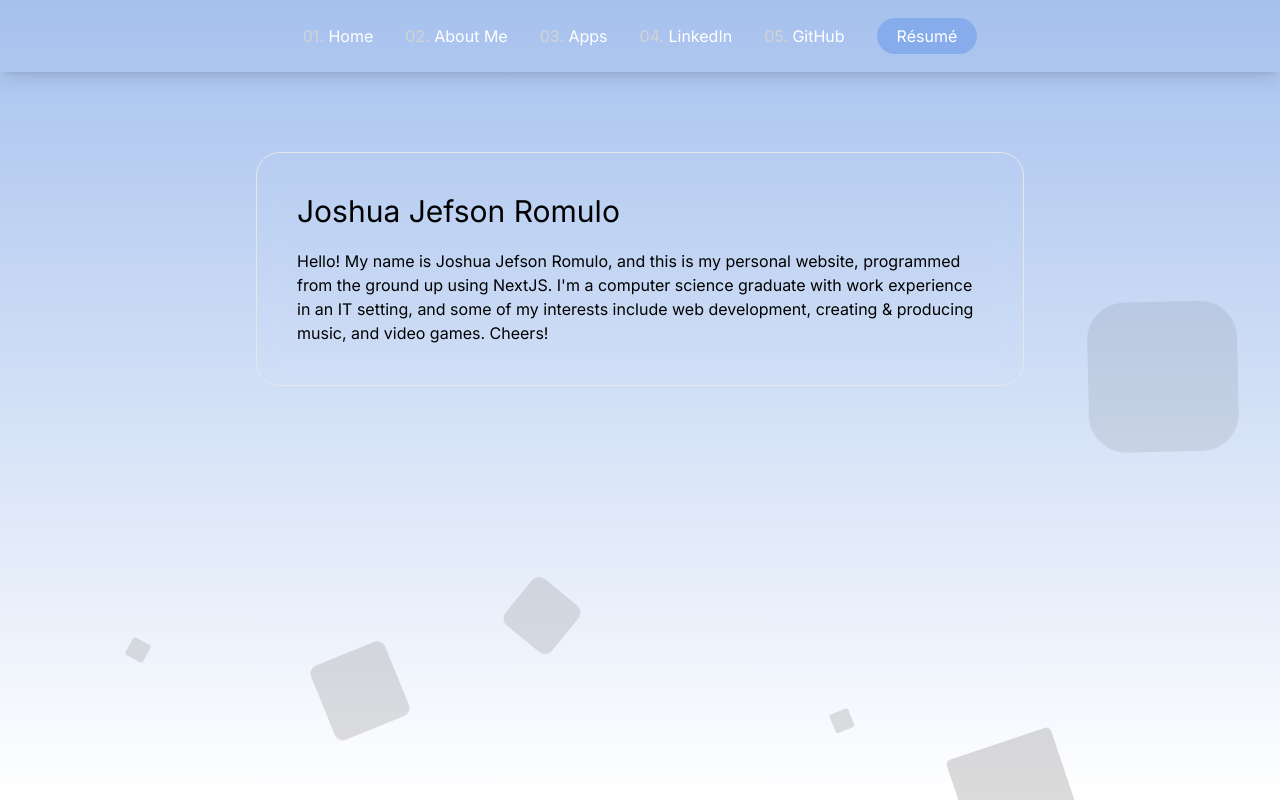
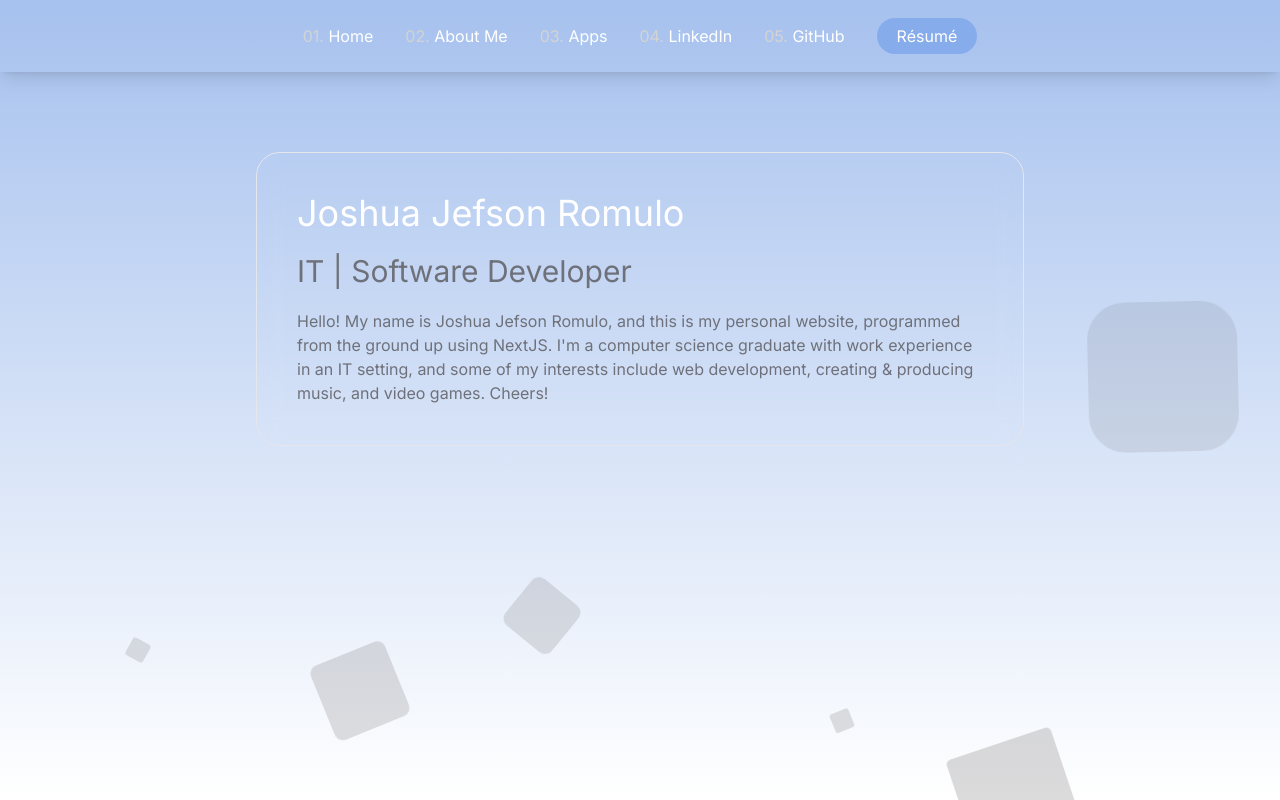
Before and after one commit to jromulo745/nextjs-personal-website, a Next.js app: page /pages/home in a window 1280 px wide. Built offline with nearby package versions, Linux system fonts and the light colour scheme.

Commit message:
update color scheme of components

```diff
--- a/src/app/globals.css
+++ b/src/app/globals.css
@@ -3,9 +3,17 @@
 @tailwind utilities;
 
 html {
-  height:100%;
+  height: 100%;
   background: linear-gradient(#a6c1ee, #0000) no-repeat;
   overflow-y: scroll;
+}
+
+h1 {
+  color: rgb(255, 255, 255);
+}
+
+h2, p, button {
+  color: #6E717A;
 }
 
 /* ------------------------------------ */
--- a/src/app/pages/apps/220-1101/components/fill-in.tsx
+++ b/src/app/pages/apps/220-1101/components/fill-in.tsx
@@ -78,14 +78,14 @@ export default function FillIn() {
     <div className="flex justify-center">
       <div className="flex flex-col items-center backdrop-blur-md border shadow-lg rounded-3xl p-10" style={{minWidth: '768px', maxWidth: '768px', marginTop: '80px', marginBottom: '80px'}}>
         <h1 style={{paddingLeft: '71px', paddingRight: '71px'}}  className="text-3xl mb-5">Fill-in</h1>
-        <button className="border border-black rounded-2xl p-2.5" onClick={startExam} disabled={nextButtonDisabled}>{buttonText}</button>
+        <button className="border rounded-2xl p-2.5" onClick={startExam} disabled={nextButtonDisabled}>{buttonText}</button>
         {beginTruthy ? (
           <div className="flex flex-col items-center justify-center">
             <p className="mt-5 mb-5">{`(${counter + 1} of ${listLength})`}</p>
             <p>{questions[counter]}</p>
             <form>
-              <input className="border border-black rounded mr-1.5 mt-5 mb-5" type="text" name="answer" id="answer"></input>
-              <button className="border border-black rounded pl-2 pr-2" onClick={checkAnswer} disabled={submitButtonDisabled}>Submit</button>
+              <input className="border rounded mr-1.5 mt-5 mb-5" type="text" name="answer" id="answer"></input>
+              <button className="border rounded pl-2 pr-2" onClick={checkAnswer} disabled={submitButtonDisabled}>Submit</button>
             </form>
         </div>
         ) : null}
--- a/src/app/pages/apps/220-1101/components/multiple-choice.tsx
+++ b/src/app/pages/apps/220-1101/components/multiple-choice.tsx
@@ -129,7 +129,7 @@ export default function MultipleChoice() {
     <div className="flex justify-center">
       <div className="flex flex-col items-center backdrop-blur-md shadow-lg border rounded-3xl p-10" style={{minWidth: '768px', maxWidth: '768px', marginTop: '80px'}}>
         <h1 className="text-3xl mb-5">Multiple Choice</h1>
-        <button id="myButton" className="border border-black rounded-2xl p-2.5" onClick={startExam} disabled={nextButtonDisabled}>{buttonText}</button>
+        <button id="myButton" className="border rounded-2xl p-2.5" onClick={startExam} disabled={nextButtonDisabled}>{buttonText}</button>
         {beginTruthy ? (
           <div className="flex flex-col items-center justify-center">
             <p className="mt-5 mb-5">{`(${counter + 1} of ${listLength})`}</p>
--- a/src/app/pages/apps/page.tsx
+++ b/src/app/pages/apps/page.tsx
@@ -11,7 +11,7 @@ export default function AppPage() {
         <div className="backdrop-blur-md border shadow-lg rounded-3xl m-20 p-10 max-w-3xl">
           <h1 className="text-3xl">CompTIA Testing (220-1101)</h1>
           <p className="mt-5 mb-5">Click the start button to open a cluster of testing components used as a study aid to prepare for the CompTIA 220-1101 certification exam.</p>
-          <Link className="border border-black rounded-2xl p-2.5" href="/pages/apps/220-1101">Start</Link>
+          <Link className="border rounded-2xl p-2.5" style={{color: '#6E717A'}} href="/pages/apps/220-1101">Start</Link>
         </div>
       </div>
     </div>
--- a/src/app/pages/home/page.tsx
+++ b/src/app/pages/home/page.tsx
@@ -6,8 +6,9 @@ export default function HomePage() {
       <Navbar />
       <div className="flex justify-center">
         <div className="backdrop-blur-md border rounded-3xl m-20 p-10 max-w-3xl">
-          <h1 className="text-3xl">Joshua Jefson Romulo</h1>
-          <p className="mt-5">Hello! My name is Joshua Jefson Romulo, and this is my personal website, programmed from the ground up using NextJS. I'm a computer science graduate with work experience in an IT setting, and some of my interests include web development, creating & producing music, and video games. Cheers!</p>
+          <h1 className="text-4xl mb-5">Joshua Jefson Romulo</h1>
+          <h2 className="text-3xl mb-5">IT | Software Developer</h2>
+          <p className="mt-5" style={{color: '#6E717A'}}>Hello! My name is Joshua Jefson Romulo, and this is my personal website, programmed from the ground up using NextJS. I'm a computer science graduate with work experience in an IT setting, and some of my interests include web development, creating & producing music, and video games. Cheers!</p>
         </div>
       </div>
     </div>
```
